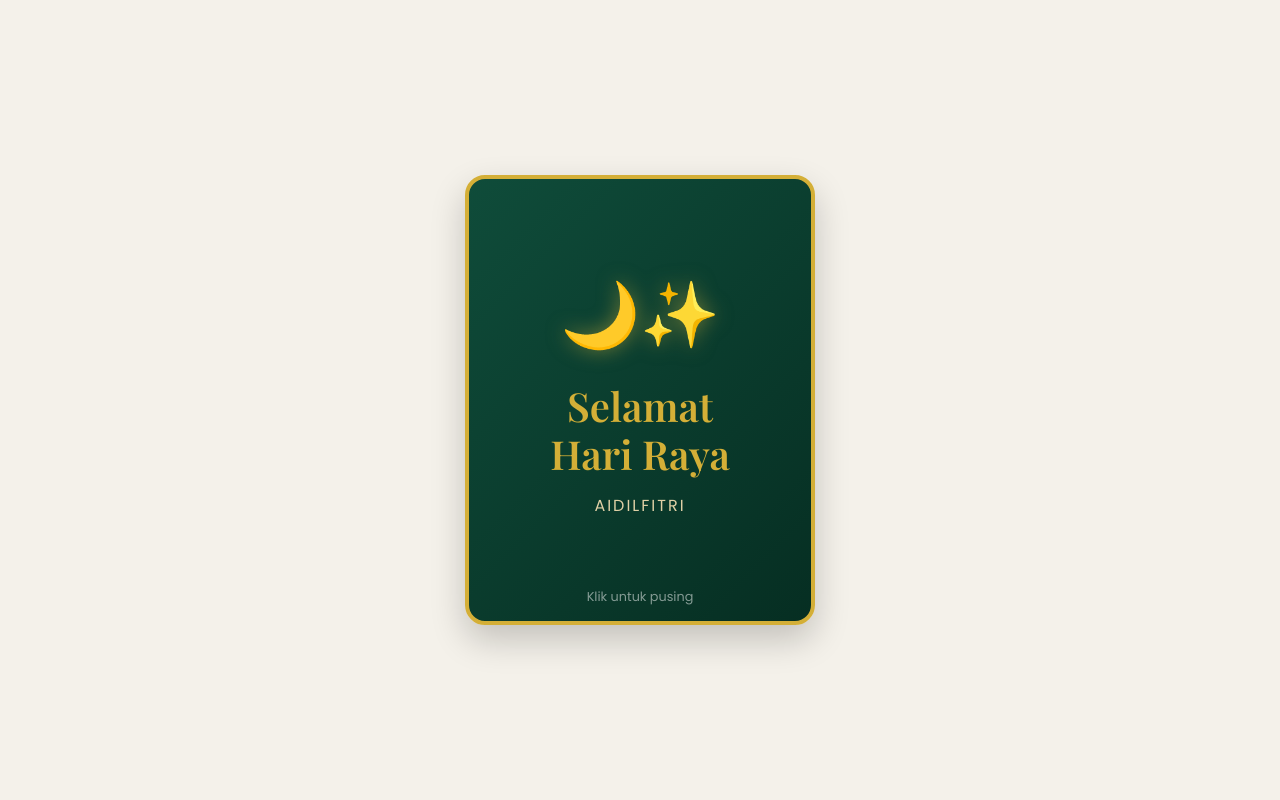
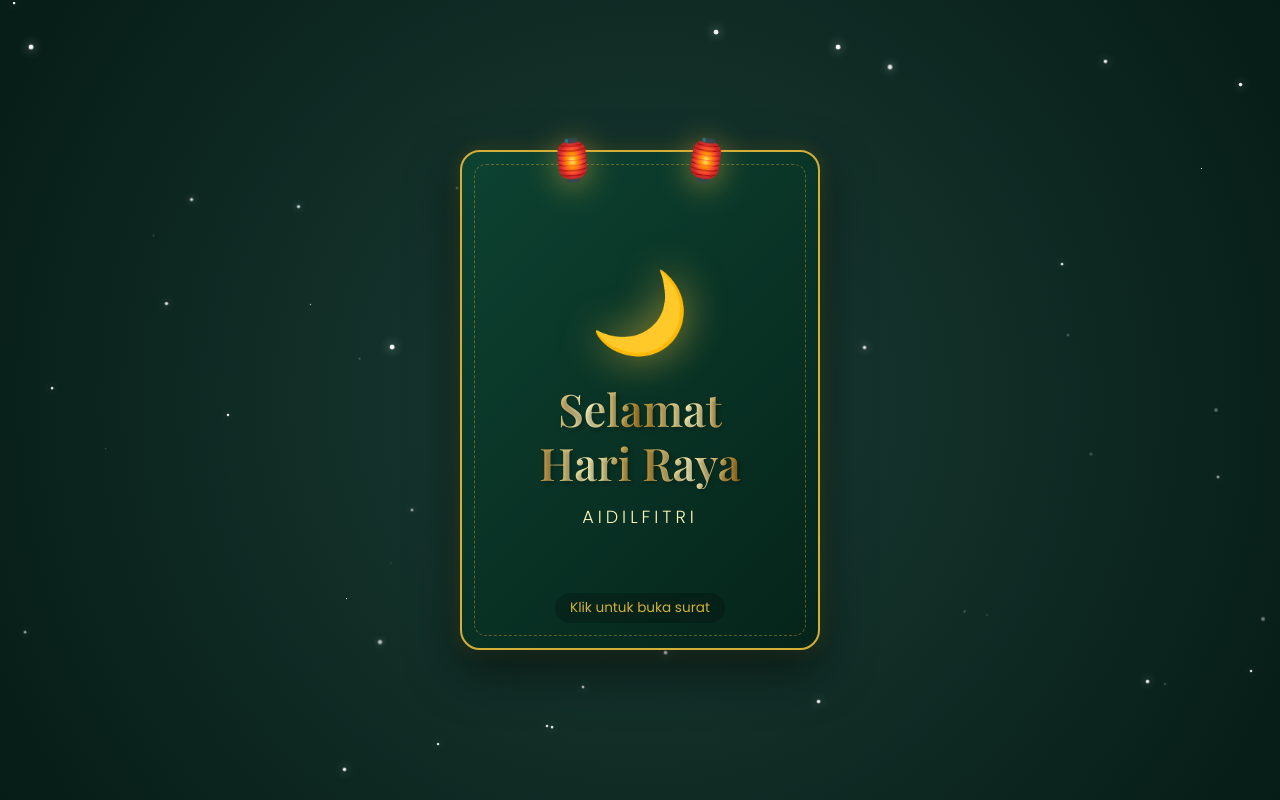
Before and after one commit to hafizvdn/waneidfitri, a plain HTML site: page index.html in a window 1280 px wide. Drawn offline with nearby package versions, Linux system fonts and the light colour scheme; a web font is replaced by a local one.

Commit message:
second update

```diff
--- a/index.html
+++ b/index.html
@@ -5,7 +5,6 @@
     <meta name="viewport" content="width=device-width, initial-scale=1.0">
     <title>Kad Imbasan Selamat Hari Raya | Wan Advertising</title>
     <style>
-        /* Import fon yang elegan dan menarik */
         @import url('https://fonts.googleapis.com/css2?family=Playfair+Display:ital,wght@0,600;1,700&family=Poppins:wght@300;400;600&display=swap');
 
         body {
@@ -14,33 +13,74 @@
             align-items: center;
             height: 100vh;
             margin: 0;
-            background-color: #f4f1ea;
+            /* Latar belakang bertukar ke hijau gelap eksklusif */
+            background: radial-gradient(circle at center, #1a3c34 0%, #061c16 100%);
             font-family: 'Poppins', sans-serif;
+            overflow: hidden; /* Elakkan scrollbar dari bintang */
         }
 
-        /* Container untuk menetapkan perspektif 3D */
+        /* --- Animasi Bintang Latar Belakang --- */
+        .stars {
+            position: absolute;
+            width: 100%;
+            height: 100%;
+            z-index: 0;
+            pointer-events: none;
+        }
+        .star {
+            position: absolute;
+            background-color: #fff;
+            border-radius: 50%;
+            animation: twinkle infinite alternate;
+        }
+        @keyframes twinkle {
+            0% { opacity: 0.2; transform: scale(0.8); }
+            100% { opacity: 1; transform: scale(1.2); box-shadow: 0 0 10px #fff; }
+        }
+
+        /* --- Animasi Pelita Gantung --- */
+        .lanterns {
+            position: absolute;
+            top: -20px;
+            width: 100%;
+            display: flex;
+            justify-content: space-around;
+            padding: 0 40px;
+            box-sizing: border-box;
+            z-index: 10;
+        }
+        .lantern {
+            font-size: 2.5rem;
+            transform-origin: top center;
+            animation: sway 3s ease-in-out infinite alternate;
+            filter: drop-shadow(0 5px 15px rgba(212, 175, 55, 0.6));
+        }
+        .lantern:nth-child(2) { animation-duration: 4s; animation-delay: 1s; }
+        @keyframes sway {
+            0% { transform: rotate(-8deg); }
+            100% { transform: rotate(8deg); }
+        }
+
         .card-container {
             perspective: 1000px;
             cursor: pointer;
+            z-index: 1;
         }
 
-        /* Tetapan kad utama */
         .card {
-            width: 350px;
-            height: 450px;
+            width: 360px;
+            height: 500px;
             position: relative;
             transition: transform 0.8s cubic-bezier(0.175, 0.885, 0.32, 1.275);
             transform-style: preserve-3d;
-            box-shadow: 0 15px 35px rgba(0,0,0,0.2);
+            box-shadow: 0 20px 50px rgba(0,0,0,0.5), 0 0 20px rgba(212, 175, 55, 0.2);
             border-radius: 20px;
         }
 
-        /* Kelas yang akan diaktifkan melalui JavaScript */
         .card.is-flipped {
             transform: rotateY(180deg);
         }
 
-        /* Gaya umum untuk bahagian Depan dan Belakang */
         .card-face {
             position: absolute;
             width: 100%;
@@ -52,102 +92,125 @@
             justify-content: center;
             align-items: center;
             text-align: center;
-            padding: 2rem;
+            padding: 2.5rem;
             box-sizing: border-box;
-            border: 4px solid #d4af37; /* Border emas */
+            background: linear-gradient(135deg, #0d4231 0%, #05241a 100%);
+            border: 2px solid #d4af37;
         }
 
-        /* Bahagian Depan kad */
-        .card-front {
-            background: linear-gradient(135deg, #0f4c3a 0%, #062e22 100%);
-            color: #d4af37; /* Teks emas */
+        /* Bingkai putus-putus dalam kad */
+        .card-face::before {
+            content: '';
+            position: absolute;
+            top: 12px; left: 12px; right: 12px; bottom: 12px;
+            border: 1px dashed rgba(212, 175, 55, 0.4);
+            border-radius: 12px;
+            pointer-events: none;
+        }
+
+        /* Kesan Teks Emas Foil */
+        .gold-text {
+            background: linear-gradient(to right, #bf953f, #fcf6ba, #b38728, #fbf5b7, #aa771c);
+            -webkit-background-clip: text;
+            background-clip: text;
+            color: transparent;
+            font-family: 'Playfair Display', serif;
         }
 
         .card-front h1 {
-            font-family: 'Playfair Display', serif;
-            font-size: 2.5rem;
+            font-size: 2.8rem;
             margin: 0;
             line-height: 1.2;
+            text-shadow: 2px 2px 4px rgba(0,0,0,0.3); /* Sedikit bayang untuk timbulkan teks */
         }
 
         .card-front p {
-            font-size: 1rem;
-            color: #e0d0a6;
+            font-size: 1.1rem;
+            color: #fcf6ba;
             margin-top: 15px;
-            letter-spacing: 2px;
+            letter-spacing: 4px;
             text-transform: uppercase;
+            font-weight: 300;
         }
 
         .icon {
-            font-size: 4rem;
-            margin-bottom: 20px;
-            filter: drop-shadow(0 0 10px rgba(212, 175, 55, 0.5));
+            font-size: 5rem;
+            margin-bottom: 10px;
+            filter: drop-shadow(0 0 20px rgba(212, 175, 55, 0.8));
         }
 
-        /* Bahagian Belakang kad */
         .card-back {
-            background: linear-gradient(135deg, #155d47 0%, #0b3d2e 100%);
-            color: #fff;
             transform: rotateY(180deg);
         }
 
         .card-back h2 {
-            font-family: 'Playfair Display', serif;
-            color: #d4af37;
-            font-size: 1.8rem;
-            margin-bottom: 10px;
+            font-size: 2rem;
+            margin-bottom: 15px;
         }
 
         .card-back p.message {
-            font-size: 1.1rem;
-            line-height: 1.6;
+            font-size: 1.05rem;
+            line-height: 1.7;
             margin-bottom: 30px;
-            color: #e8e8e8;
+            color: #e0d0a6;
+            font-weight: 300;
         }
 
         .card-back .company-name {
             margin-top: auto;
             font-weight: 600;
-            color: #d4af37;
-            font-size: 1.2rem;
+            color: #fcf6ba;
+            font-size: 1.3rem;
             border-top: 1px solid rgba(212, 175, 55, 0.3);
             padding-top: 15px;
             width: 100%;
+            letter-spacing: 1px;
         }
 
         .hint {
             position: absolute;
-            bottom: 15px;
-            font-size: 0.8rem;
-            color: rgba(255,255,255,0.5);
+            bottom: 25px;
+            font-size: 0.85rem;
+            color: #d4af37;
+            background: rgba(0,0,0,0.2);
+            padding: 5px 15px;
+            border-radius: 20px;
             animation: pulse 2s infinite;
         }
 
         @keyframes pulse {
-            0% { opacity: 0.5; }
-            50% { opacity: 1; }
-            100% { opacity: 0.5; }
+            0% { opacity: 0.4; transform: scale(0.95); }
+            50% { opacity: 1; transform: scale(1); }
+            100% { opacity: 0.4; transform: scale(0.95); }
         }
     </style>
 </head>
 <body>
 
+    <div class="stars" id="starContainer"></div>
+
     <div class="card-container" onclick="flipCard()">
+
+        <div class="lanterns">
+            <div class="lantern">🏮</div>
+            <div class="lantern">🏮</div>
+        </div>
+
         <div class="card" id="rayaCard">
             <div class="card-face card-front">
-                <div class="icon">🌙✨</div>
-                <h1>Selamat<br>Hari Raya</h1>
+                <div class="icon">🌙</div>
+                <h1 class="gold-text">Selamat<br>Hari Raya</h1>
                 <p>Aidilfitri</p>
-                <div class="hint">Klik untuk pusing</div>
+                <div class="hint">Klik untuk buka surat</div>
             </div>
 
             <div class="card-face card-back">
-                <h2>Maaf Zahir & Batin</h2>
+                <h2 class="gold-text">Maaf Zahir & Batin</h2>
                 <p class="message">
-                    Selamat menyambut Hari Raya yang penuh keceriaan dan keberkatan. Semoga musim perayaan ini membawa kedamaian, kemakmuran, dan kebahagiaan kepada anda dan keluarga.
+                    Dengan ingatan tulus ikhlas, semoga lembaran Syawal ini membawa cahaya kedamaian, kemakmuran, dan kebahagiaan buat anda dan keluarga tercinta.
                 </p>
                 <div class="company-name">
-                    Salam mesra,<br>
+                    Ikhlas daripada,<br>
                     Wan Advertising
                 </div>
             </div>
@@ -155,11 +218,40 @@
     </div>
 
     <script>
-        // JavaScript untuk mengawal animasi pusingan (flip)
+        // Fungsi untuk pusing kad
         function flipCard() {
             const card = document.getElementById('rayaCard');
             card.classList.toggle('is-flipped');
         }
+
+        // Fungsi menjana bintang secara rawak di latar belakang
+        function createStars() {
+            const container = document.getElementById('starContainer');
+            const starCount = 50; // Jumlah bintang
+
+            for (let i = 0; i < starCount; i++) {
+                const star = document.createElement('div');
+                star.classList.add('star');
+
+                // Saiz rawak
+                const size = Math.random() * 3 + 1;
+                star.style.width = size + 'px';
+                star.style.height = size + 'px';
+
+                // Kedudukan rawak
+                star.style.left = Math.random() * 100 + '%';
+                star.style.top = Math.random() * 100 + '%';
+
+                // Kelajuan kelipan rawak
+                star.style.animationDuration = (Math.random() * 3 + 1) + 's';
+                star.style.animationDelay = (Math.random() * 2) + 's';
+
+                container.appendChild(star);
+            }
+        }
+
+        // Jalankan fungsi bintang bila halaman dimuat
+        window.onload = createStars;
     </script>
 
 </body>
```
